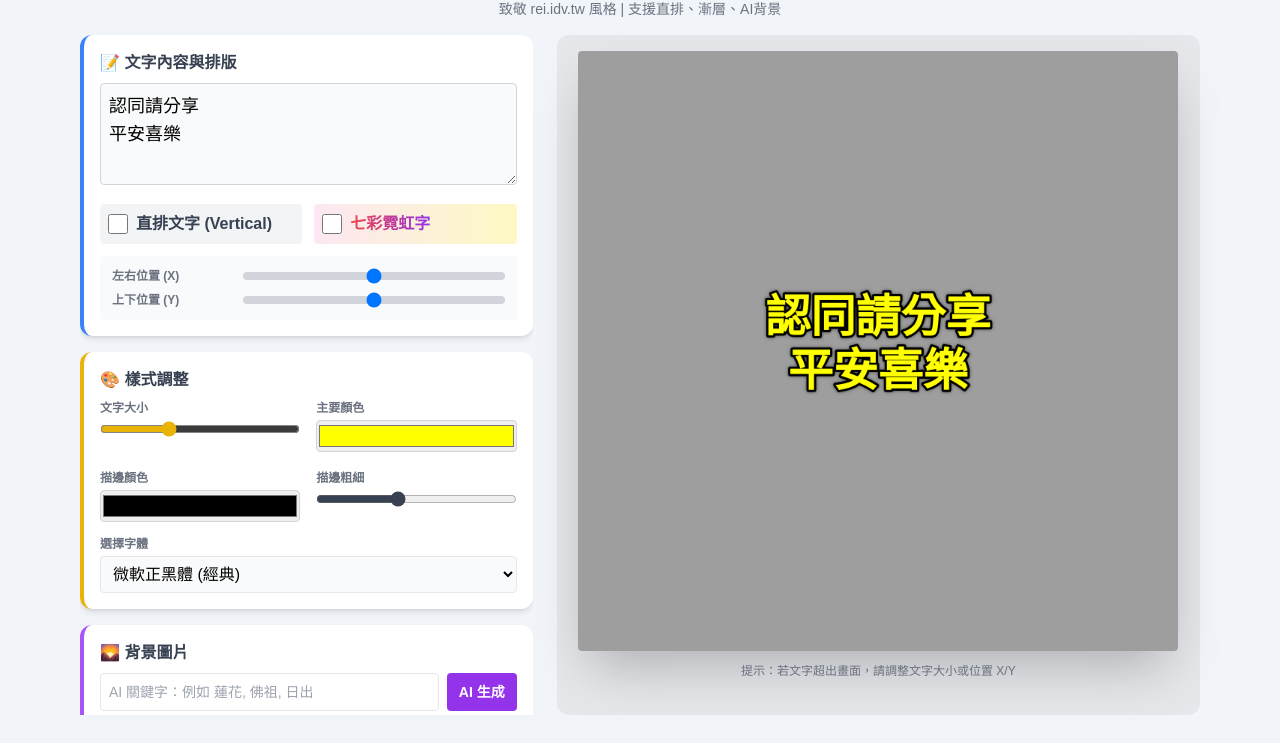
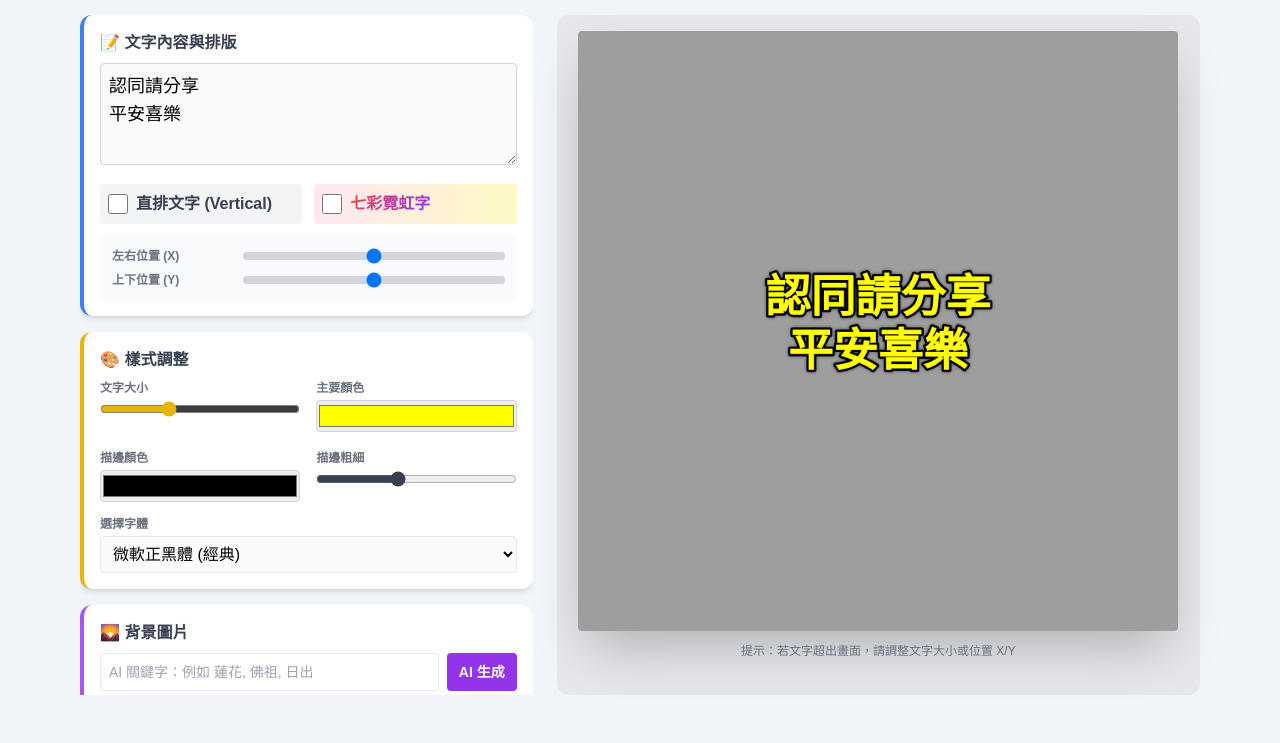
Before and after one commit to liyimingming/elder-meme-generator, a plain HTML site: page index.html in a window 1280 px wide. Shown: the part 57-800 px from the top of the page. Drawn offline with nearby package versions, Linux system fonts and the light colour scheme; grey boxes are pictures that could not be loaded.

Commit message:
Update index.html

```diff
--- a/index.html
+++ b/index.html
@@ -39,7 +39,7 @@
         <h1 class="text-3xl font-black text-transparent bg-clip-text bg-gradient-to-r from-red-600 to-yellow-500 mb-1 drop-shadow-sm">
             🌸 經典長輩圖產生器 4.0
         </h1>
-        <p class="text-gray-500 text-sm">致敬 rei.idv.tw 風格 | 支援直排、漸層、AI背景</p>
+        <p class="text-gray-500 text-sm"></p>
     </header>
 
     <main class="w-full max-w-6xl grid grid-cols-1 lg:grid-cols-12 gap-6 px-4">
```
